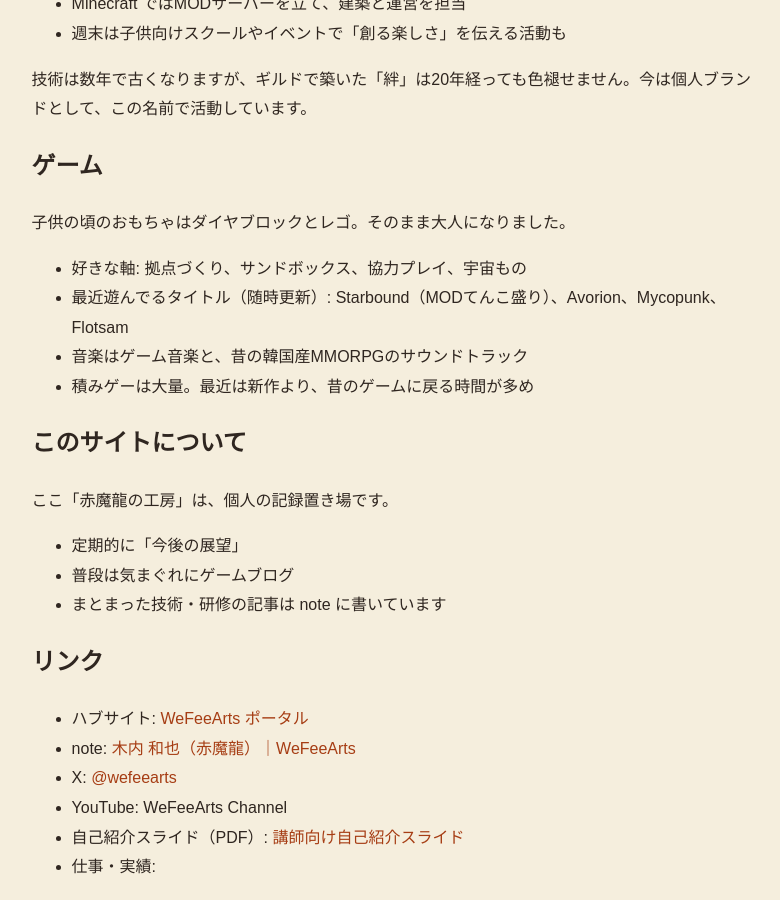
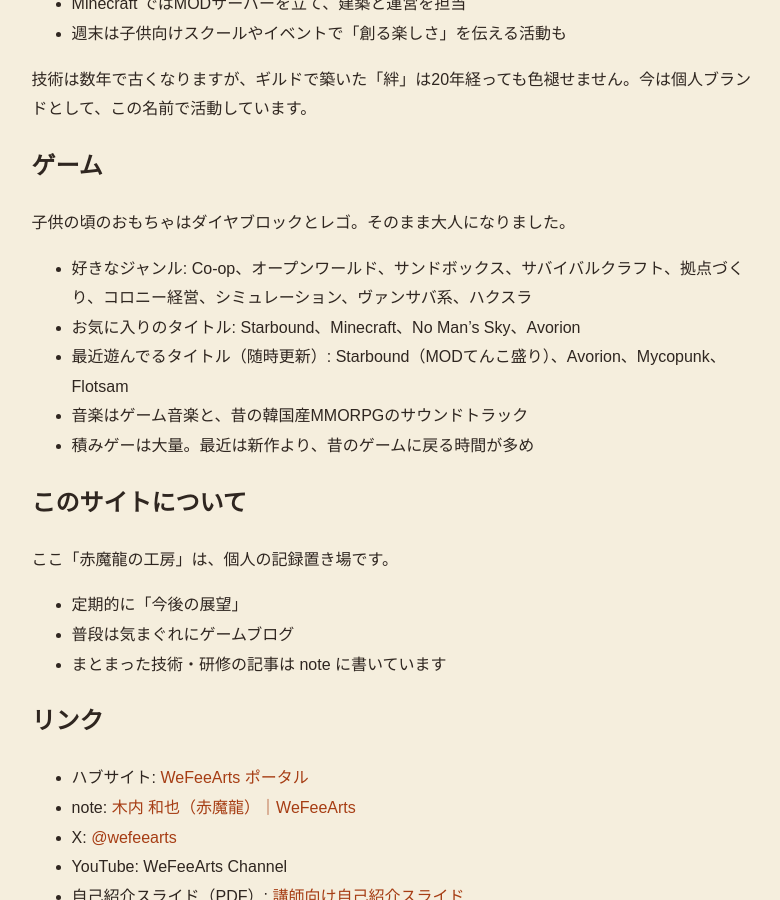
Before and after one commit to Akamaryuu/WeFeeArtsBlogs, a Jekyll site: the page built from docs/about.md, in a window 1280 px wide and 900 px high, scrolled down 1059 px. Shown: the whole window, without its empty margins (246-1026 px from the left). Built offline with Jekyll 4.4.1, drawn with Linux system fonts in a browser that asks for light colours.

Commit message:
自己紹介ページに好きなジャンルとお気に入りタイトルを追加

```diff
--- a/docs/about.md
+++ b/docs/about.md
@@ -41,7 +41,8 @@ WeFeeArts（うぃふぃあーつ）は、約20年前の2006年頃に私が結
 
 子供の頃のおもちゃはダイヤブロックとレゴ。そのまま大人になりました。
 
-- 好きな軸: 拠点づくり、サンドボックス、協力プレイ、宇宙もの
+- 好きなジャンル: Co-op、オープンワールド、サンドボックス、サバイバルクラフト、拠点づくり、コロニー経営、シミュレーション、ヴァンサバ系、ハクスラ
+- お気に入りのタイトル: Starbound、Minecraft、No Man's Sky、Avorion
 - 最近遊んでるタイトル（随時更新）: Starbound（MODてんこ盛り）、Avorion、Mycopunk、Flotsam
 - 音楽はゲーム音楽と、昔の韓国産MMORPGのサウンドトラック
 - 積みゲーは大量。最近は新作より、昔のゲームに戻る時間が多め
```
